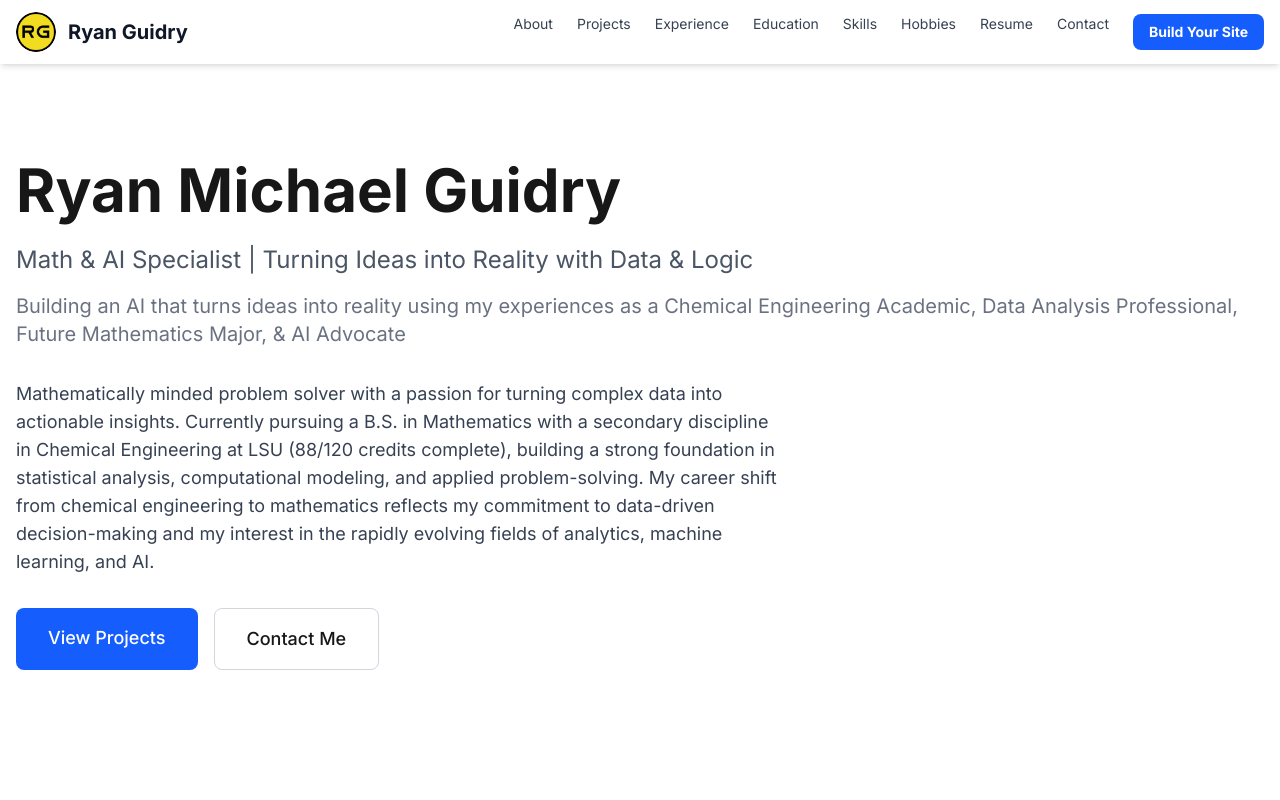
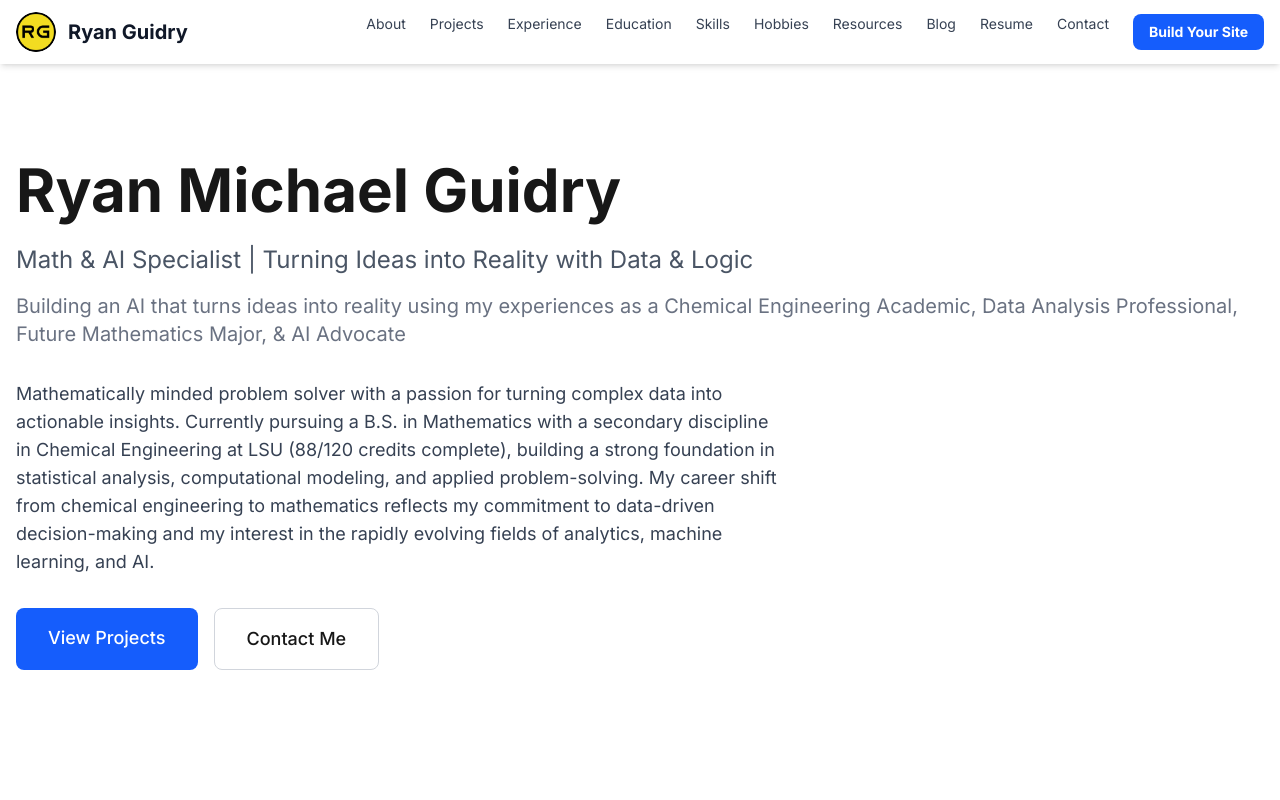
Before and after one commit to rguid31/ryan-portfolio, a Next.js app: page / in a window 1280 px wide. Shown: the top 800 px of the page. Built offline with nearby package versions, Linux system fonts and the light colour scheme.

Commit message:
feat: add Resources and Blog to navigation menu

```diff
--- a/components/Navigation.tsx
+++ b/components/Navigation.tsx
@@ -16,6 +16,8 @@ export default function Navigation() {
         { href: '/education', label: 'Education' },
         { href: '/skills', label: 'Skills' },
         { href: '/hobbies', label: 'Hobbies' },
+        { href: '/resources', label: 'Resources' },
+        { href: '/blog', label: 'Blog' },
         { href: '/resume', label: 'Resume' },
         { href: '/contact', label: 'Contact' },
         { href: '/builder', label: 'Build Your Site' },
```
